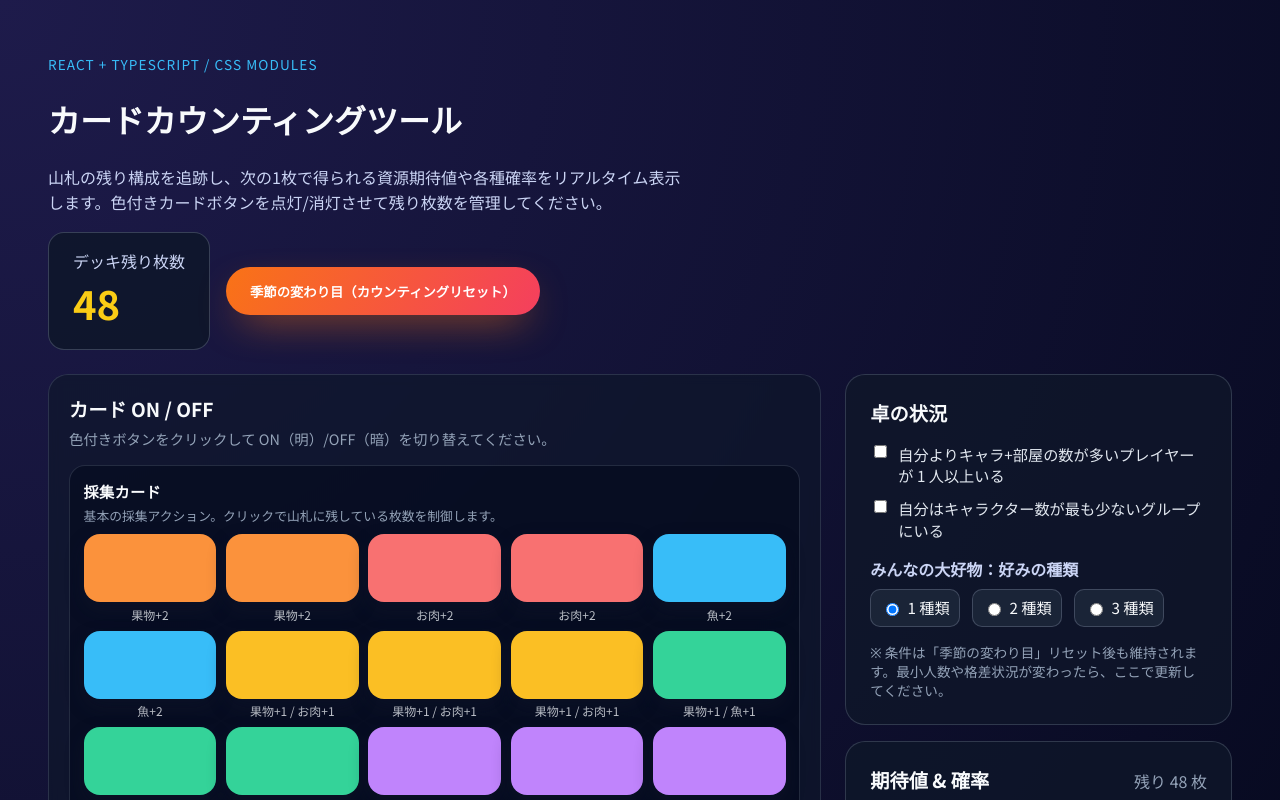
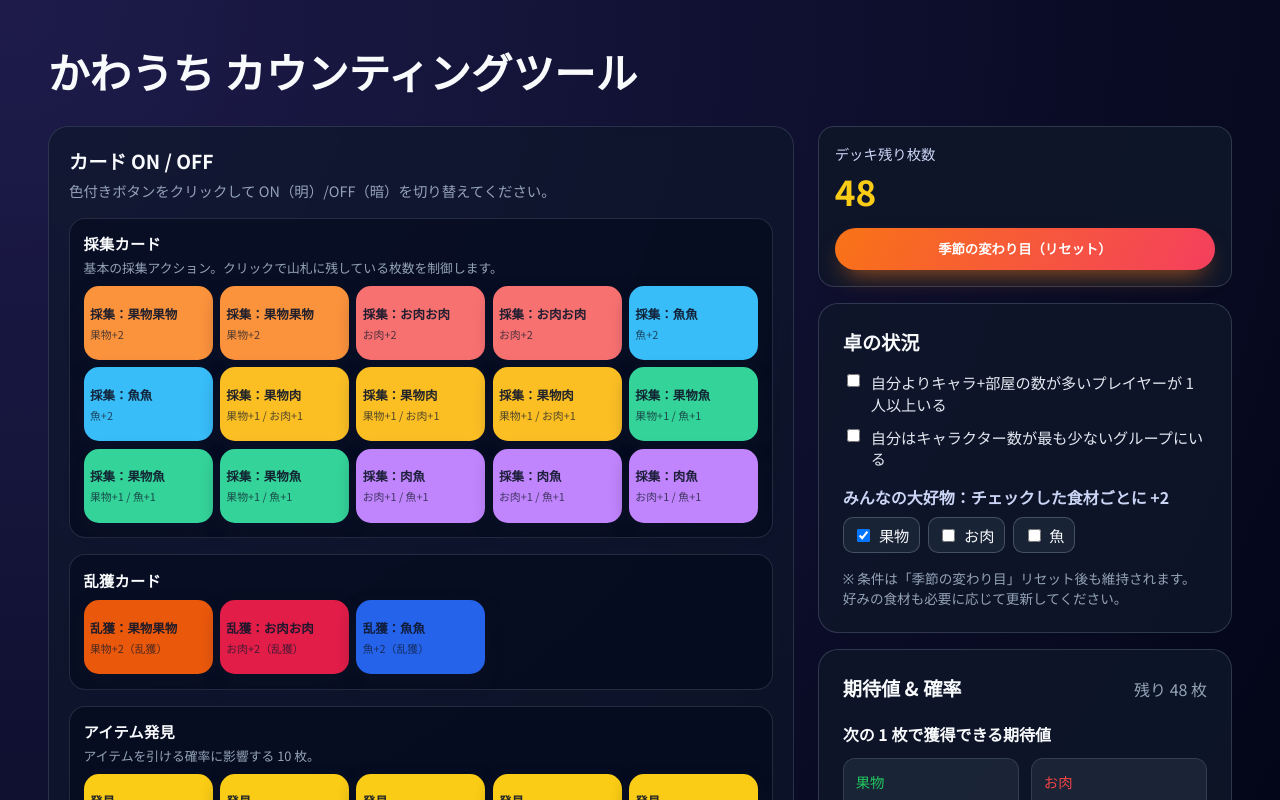
Before and after one commit to pikachu0310/kawauchi-counting-tool, a React (Vite) app: page / in a window 1280 px wide. Shown: the top 800 px of the page. Built offline with nearby package versions, Linux system fonts and the light colour scheme.

Commit message:
feat: 各種調整

```diff
--- a/src/App.module.css
+++ b/src/App.module.css
@@ -19,65 +19,14 @@
   gap: 1rem;
 }
 
-.tag {
-  font-size: 0.85rem;
-  letter-spacing: 0.08em;
-  text-transform: uppercase;
-  color: #38bdf8;
-}
-
-.lead {
-  margin: 0.25rem 0 0;
-  color: #cbd5f5;
-  max-width: 640px;
-  line-height: 1.6;
-}
-
-.summaryRow {
-  display: flex;
-  flex-wrap: wrap;
-  gap: 1rem;
-  align-items: center;
-}
-
-.counterCard {
-  background: rgba(15, 23, 42, 0.85);
-  border-radius: 16px;
-  padding: 1rem 1.5rem;
-  border: 1px solid rgba(148, 163, 184, 0.3);
-}
-
-.counterCard p {
+.header h1 {
   margin: 0;
-  color: #cbd5f5;
-}
-
-.counterCard strong {
-  display: block;
-  font-size: 2.5rem;
-  font-weight: 700;
-  color: #facc15;
-}
-
-.resetButton {
-  border: none;
-  border-radius: 999px;
-  padding: 0.9rem 1.5rem;
-  background: linear-gradient(120deg, #f97316, #f43f5e);
-  color: #fff;
-  font-weight: 600;
-  cursor: pointer;
-  transition: transform 0.2s ease, box-shadow 0.2s ease;
-  box-shadow: 0 15px 40px -15px rgba(249, 115, 22, 0.85);
-}
-
-.resetButton:hover {
-  transform: translateY(-2px);
+  font-size: clamp(1.8rem, 5vw, 2.6rem);
 }
 
 .layout {
   display: grid;
-  grid-template-columns: minmax(0, 2fr) minmax(300px, 1fr);
+  grid-template-columns: minmax(0, 1.8fr) minmax(280px, 1fr);
   gap: 1.5rem;
   align-items: flex-start;
 }
@@ -86,6 +35,44 @@
   display: flex;
   flex-direction: column;
   gap: 1rem;
+}
+
+.summaryCard {
+  background: rgba(15, 23, 42, 0.9);
+  border-radius: 16px;
+  padding: 1rem;
+  border: 1px solid rgba(148, 163, 184, 0.25);
+  display: flex;
+  flex-direction: column;
+  gap: 0.65rem;
+}
+
+.summaryLabel {
+  margin: 0;
+  color: #cbd5f5;
+  font-size: 0.9rem;
+}
+
+.summaryValue {
+  font-size: 2.2rem;
+  font-weight: 700;
+  color: #facc15;
+}
+
+.summaryButton {
+  border: none;
+  border-radius: 999px;
+  padding: 0.7rem 1rem;
+  background: linear-gradient(120deg, #f97316, #f43f5e);
+  color: #fff;
+  font-weight: 600;
+  cursor: pointer;
+  transition: transform 0.2s ease, box-shadow 0.2s ease;
+  box-shadow: 0 12px 24px -10px rgba(249, 115, 22, 0.7);
+}
+
+.summaryButton:hover {
+  transform: translateY(-1px);
 }
 
 .footer {
@@ -97,15 +84,6 @@
   color: #cbd5f5;
 }
 
-.footerLinks {
-  display: flex;
-  flex-wrap: wrap;
-  gap: 1rem;
-  font-size: 0.9rem;
-  margin-top: 0.5rem;
-  color: #94a3b8;
-}
-
 @media (max-width: 1024px) {
   .layout {
     grid-template-columns: 1fr;
--- a/src/App.tsx
+++ b/src/App.tsx
@@ -16,7 +16,11 @@ import type { CardInstanceId, CardInstanceState, ConditionsState } from "./types
 const initialConditions: ConditionsState = {
   hasHigherCharRoomPlayer: false,
   isMinCharPlayer: false,
-  distinctPreferences: 1,
+  favoriteSelection: {
+    fruit: true,
+    meat: false,
+    fish: false,
+  },
 };
 
 export const App = () => {
@@ -53,22 +57,7 @@ export const App = () => {
     <div className={styles.app}>
       <main className={styles.main}>
         <header className={styles.header}>
-          <div>
-            <p className={styles.tag}>React + TypeScript / CSS Modules</p>
-            <h1>カードカウンティングツール</h1>
-            <p className={styles.lead}>
-              山札の残り構成を追跡し、次の1枚で得られる資源期待値や各種確率をリアルタイム表示します。色付きカードボタンを点灯/消灯させて残り枚数を管理してください。
-            </p>
-          </div>
-          <div className={styles.summaryRow}>
-            <div className={styles.counterCard}>
-              <p>デッキ残り枚数</p>
-              <strong>{stats.totalCards}</strong>
-            </div>
-            <button type="button" className={styles.resetButton} onClick={handleResetDeck}>
-              季節の変わり目（カウンティングリセット）
-            </button>
-          </div>
+          <h1>かわうち カウンティングツール</h1>
         </header>
         <div className={styles.layout}>
           <CardGrid
@@ -78,19 +67,23 @@ export const App = () => {
             onToggle={handleToggleInstance}
           />
           <div className={styles.panelStack}>
+            <section className={styles.summaryCard}>
+              <div>
+                <p className={styles.summaryLabel}>デッキ残り枚数</p>
+                <strong className={styles.summaryValue}>{stats.totalCards}</strong>
+              </div>
+              <button type="button" className={styles.summaryButton} onClick={handleResetDeck}>
+                季節の変わり目（リセット）
+              </button>
+            </section>
             <ConditionPanel conditions={conditions} onChange={handleConditionChange} />
             <StatsPanel stats={stats} />
           </div>
         </div>
         <footer className={styles.footer}>
           <p>
-            1 枚ごとに色分けしたボタンをクリックして ON（明るい）/OFF（暗い）を切り替えれば、引いたカードを即座に反映できます。
-            条件チェックボックスは「季節の変わり目」のリセットでは保持されます。
+            色付きカードをタップして残り枚数を調整し、右側で条件と確率を確認してください。季節の変わり目は強力イベント欄のボタンからリセットできます。
           </p>
-          <div className={styles.footerLinks}>
-            <span>手順: npm install → npm run dev</span>
-            <span>スタイル: CSS Modules</span>
-          </div>
         </footer>
       </main>
     </div>
--- a/src/components/CardGrid.module.css
+++ b/src/components/CardGrid.module.css
@@ -53,26 +53,23 @@
 .instanceGrid {
   display: grid;
   grid-template-columns: repeat(auto-fill, minmax(110px, 1fr));
-  gap: 0.6rem;
-}
-
-.instanceTile {
-  display: flex;
-  flex-direction: column;
-  gap: 0.3rem;
-  align-items: center;
+  gap: 0.45rem;
 }
 
 .instanceButton {
   width: 100%;
-  height: 68px;
+  min-height: 74px;
   border: none;
-  border-radius: 16px;
+  border-radius: 15px;
   cursor: pointer;
   transition: transform 0.15s ease, box-shadow 0.15s ease, filter 0.15s ease, opacity 0.15s ease;
   color: #0f172a;
-  font-weight: 600;
-  letter-spacing: 0.04em;
+  display: flex;
+  flex-direction: column;
+  justify-content: center;
+  text-align: center;
+  padding: 0.35rem 0.4rem;
+  gap: 0.2rem;
 }
 
 .instanceButton:focus-visible {
@@ -90,23 +87,16 @@
   opacity: 0.5;
 }
 
-.instanceCaption {
-  margin: 0;
-  font-size: 0.75rem;
-  color: #d1d5db;
-  text-align: center;
-  line-height: 1.2;
+.buttonLabel {
+  font-size: 0.78rem;
+  font-weight: 700;
+  color: rgba(15, 23, 42, 0.92);
 }
 
-.visuallyHidden {
-  position: absolute;
-  width: 1px;
-  height: 1px;
-  padding: 0;
-  margin: -1px;
-  overflow: hidden;
-  clip: rect(0, 0, 0, 0);
-  border: 0;
+.buttonDesc {
+  display: block;
+  font-size: 0.68rem;
+  color: rgba(15, 23, 42, 0.72);
 }
 
 @media (max-width: 768px) {
@@ -115,6 +105,6 @@
   }
 
   .instanceButton {
-    height: 60px;
+    min-height: 64px;
   }
 }
--- a/src/components/CardGrid.tsx
+++ b/src/components/CardGrid.tsx
@@ -24,7 +24,6 @@ type CardInstanceTileProps = {
 };
 
 const CardInstanceTile = ({ card, isActive, onToggle }: CardInstanceTileProps) => (
-  <div className={styles.instanceTile}>
   <button
     type="button"
     className={`${styles.instanceButton} ${isActive ? styles.instanceActive : styles.instanceInactive}`}
@@ -33,10 +32,9 @@ const CardInstanceTile = ({ card, isActive, onToggle }: CardInstanceTileProps) =
     aria-pressed={isActive}
     aria-label={`${card.name} / ${isActive ? "山札に残す" : "引き済み"}`}
   >
-      <span className={styles.visuallyHidden}>{card.name}</span>
+    <span className={styles.buttonLabel}>{card.name}</span>
+    <span className={styles.buttonDesc}>{card.shortDescription}</span>
   </button>
-    <p className={styles.instanceCaption}>{card.shortDescription}</p>
-  </div>
 );
 
 export const CardGrid = ({ cards, groups, instanceState, onToggle }: CardGridProps) => {
--- a/src/components/ConditionPanel.module.css
+++ b/src/components/ConditionPanel.module.css
@@ -38,21 +38,21 @@
   font-weight: 600;
 }
 
-.radioRow {
+.favoriteGrid {
   display: flex;
-  gap: 0.75rem;
+  gap: 0.5rem;
   flex-wrap: wrap;
 }
 
-.radioLabel {
+.favoriteItem {
   display: flex;
   align-items: center;
   gap: 0.35rem;
   font-size: 0.95rem;
-  padding: 0.4rem 0.6rem;
+  padding: 0.35rem 0.6rem;
   border-radius: 10px;
-  border: 1px solid rgba(148, 163, 184, 0.3);
-  background: rgba(30, 41, 59, 0.8);
+  border: 1px solid rgba(148, 163, 184, 0.35);
+  background: rgba(30, 41, 59, 0.75);
 }
 
 .hint {
--- a/src/components/ConditionPanel.tsx
+++ b/src/components/ConditionPanel.tsx
@@ -1,4 +1,4 @@
-import type { ConditionsState } from "../types";
+import type { ConditionsState, ResourceType } from "../types";
 import styles from "./ConditionPanel.module.css";
 
 type ConditionPanelProps = {
@@ -6,13 +6,26 @@ type ConditionPanelProps = {
   onChange: (update: Partial<ConditionsState>) => void;
 };
 
+const favoriteLabels: Record<ResourceType, string> = {
+  fruit: "果物",
+  meat: "お肉",
+  fish: "魚",
+};
+
 export const ConditionPanel = ({ conditions, onChange }: ConditionPanelProps) => {
-  const handleCheckbox = (key: keyof Omit<ConditionsState, "distinctPreferences">) => {
+  const handleCheckbox = (
+    key: keyof Omit<ConditionsState, "favoriteSelection">,
+  ) => {
     onChange({ [key]: !conditions[key] } as Partial<ConditionsState>);
   };
 
-  const handlePreferenceChange = (value: 1 | 2 | 3) => {
-    onChange({ distinctPreferences: value });
+  const handleFavoriteToggle = (resource: ResourceType) => {
+    onChange({
+      favoriteSelection: {
+        ...conditions.favoriteSelection,
+        [resource]: !conditions.favoriteSelection[resource],
+      },
+    });
   };
 
   return (
@@ -37,24 +50,22 @@ export const ConditionPanel = ({ conditions, onChange }: ConditionPanelProps) =>
         </label>
       </div>
       <div className={styles.preferenceGroup}>
-        <p>みんなの大好物：好みの種類</p>
-        <div className={styles.radioRow}>
-          {[1, 2, 3].map((value) => (
-            <label key={value} className={styles.radioLabel}>
+        <p>みんなの大好物：チェックした食材ごとに +2</p>
+        <div className={styles.favoriteGrid}>
+          {(Object.keys(favoriteLabels) as ResourceType[]).map((resource) => (
+            <label key={resource} className={styles.favoriteItem}>
               <input
-                type="radio"
-                name="distinctPreferences"
-                value={value}
-                checked={conditions.distinctPreferences === value}
-                onChange={() => handlePreferenceChange(value as 1 | 2 | 3)}
+                type="checkbox"
+                checked={conditions.favoriteSelection[resource]}
+                onChange={() => handleFavoriteToggle(resource)}
               />
-              {value} 種類
+              {favoriteLabels[resource]}
             </label>
           ))}
         </div>
       </div>
       <p className={styles.hint}>
-        ※ 条件は「季節の変わり目」リセット後も維持されます。最小人数や格差状況が変わったら、ここで更新してください。
+        ※ 条件は「季節の変わり目」リセット後も維持されます。好みの食材も必要に応じて更新してください。
       </p>
     </section>
   );
--- a/src/components/StatsPanel.module.css
+++ b/src/components/StatsPanel.module.css
@@ -63,13 +63,11 @@
 }
 
 .expectationItem span {
-  color: #cbd5f5;
   font-size: 0.9rem;
 }
 
 .expectationItem strong {
   font-size: 1.35rem;
-  color: #facc15;
 }
 
 .specialGrid {
--- a/src/components/StatsPanel.tsx
+++ b/src/components/StatsPanel.tsx
@@ -11,6 +11,12 @@ const resourceLabels = {
   meat: "お肉",
   fish: "魚",
 } as const;
+
+const resourceColors: Record<keyof typeof resourceLabels, string> = {
+  fruit: "#22c55e",
+  meat: "#ef4444",
+  fish: "#3b82f6",
+};
 
 const thresholds = [
   { key: 1, label: "1 枚以上" },
@@ -33,12 +39,19 @@ export const StatsPanel = ({ stats }: StatsPanelProps) => {
       <div className={styles.statGroup}>
         <h3>次の 1 枚で獲得できる期待値</h3>
         <div className={styles.expectationGrid}>
-          {Object.entries(resourceLabels).map(([key, label]) => (
+          {(Object.entries(resourceLabels) as [keyof typeof resourceLabels, string][]).map(
+            ([key, label]) => {
+              const color = resourceColors[key];
+              return (
                 <div key={key} className={styles.expectationItem}>
-              <span>{label}</span>
-              <strong>{formatResourceValue(stats.expectationFinal[key as keyof typeof resourceLabels])}</strong>
+                  <span style={{ color }}>{label}</span>
+                  <strong style={{ color }}>
+                    {formatResourceValue(stats.expectationFinal[key])}
+                  </strong>
                 </div>
-          ))}
+              );
+            },
+          )}
         </div>
       </div>
       <div className={styles.statGroup}>
@@ -73,18 +86,18 @@ export const StatsPanel = ({ stats }: StatsPanelProps) => {
               </tr>
             </thead>
             <tbody>
-              {Object.entries(resourceLabels).map(([key, label]) => (
+              {(Object.entries(resourceLabels) as [keyof typeof resourceLabels, string][]).map(
+                ([key, label]) => (
                   <tr key={key}>
-                  <td>{label}</td>
+                    <td style={{ color: resourceColors[key] }}>{label}</td>
                     {thresholds.map((threshold) => (
                       <td key={threshold.key}>
-                      {formatPercentage(
-                        stats.resourceAtLeast[key as keyof typeof resourceLabels][threshold.key],
-                      )}
+                        {formatPercentage(stats.resourceAtLeast[key][threshold.key])}
                       </td>
                     ))}
                   </tr>
-              ))}
+                ),
+              )}
             </tbody>
           </table>
         </div>
--- a/src/utils/calculateStats.ts
+++ b/src/utils/calculateStats.ts
@@ -24,12 +24,11 @@ const scaleVector = (vec: ResourceVector, scalar: number): ResourceVector => ({
   fish: vec.fish * scalar,
 });
 
-const favoriteMap: Record<ConditionsState["distinctPreferences"], ResourceVector> =
-  {
-    1: { fruit: 2, meat: 0, fish: 0 },
-    2: { fruit: 2, meat: 2, fish: 0 },
-    3: { fruit: 2, meat: 2, fish: 2 },
-  };
+const buildFavoriteVector = (selection: ConditionsState["favoriteSelection"]): ResourceVector => ({
+  fruit: selection.fruit ? 2 : 0,
+  meat: selection.meat ? 2 : 0,
+  fish: selection.fish ? 2 : 0,
+});
 
 const conditionSatisfied = (
   condition: NonNullable<CardDefinition["conditionalGain"]>[number]["condition"],
@@ -51,7 +50,7 @@ const computeImmediateGain = (
 ): ResourceVector => {
   const baseVector =
     card.id === "everyone_favorite"
-      ? favoriteMap[conditions.distinctPreferences]
+      ? buildFavoriteVector(conditions.favoriteSelection)
       : card.baseGain;
 
   let gain = { ...baseVector };
```
Also changed, not shown: src/data/cardDefinitions.ts (+3 -7 lines), src/types.ts (+4 -3 lines), 2 other files (tests, documents, lock files or other folders). Lines whose indentation alone changed are shown as unchanged.
